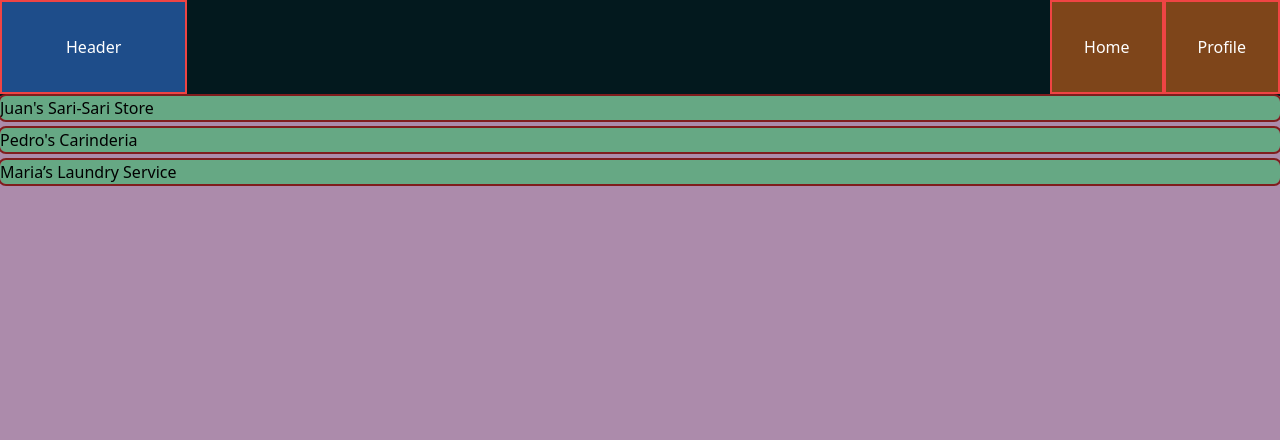
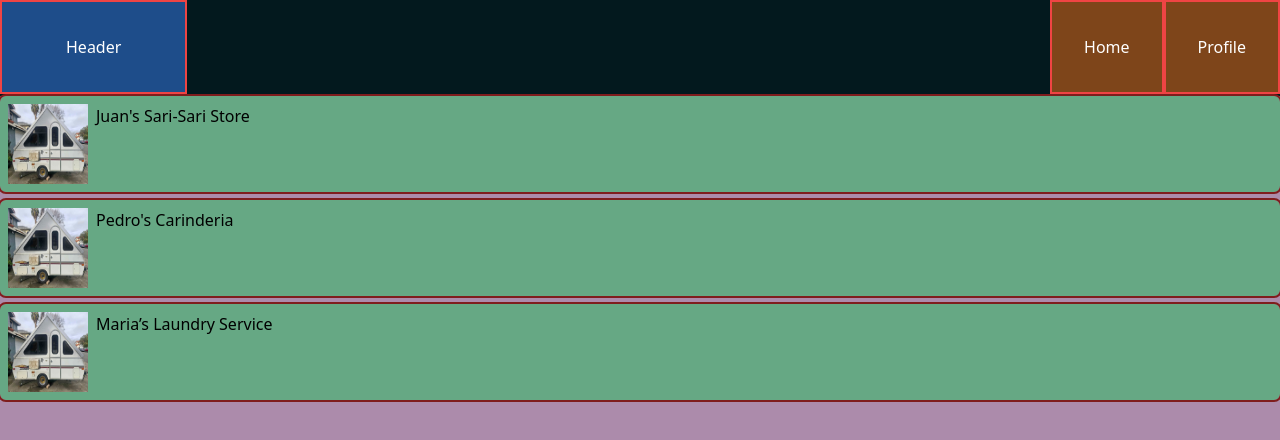
Before and after one commit to JJPSeno/cbc-site, a Nuxt app: page / in a window 1280 px wide. Shown: the top 440 px of the page. Built offline with nearby package versions, Linux system fonts and the light colour scheme.

Commit message:
Added test image; Updated business list

```diff
--- a/pages/index.vue
+++ b/pages/index.vue
@@ -7,11 +7,22 @@
       class="flex flex-col gap-2 h-dvh w-full bg-slate-500/50"
     >
       <li
-        class="w-full rounded-md outline outline-2 outline-red-900 bg-green-500/50"
+        class="w-full h-24 rounded-md p-2 outline outline-2 outline-red-900 bg-green-500/50"
         v-for="bus in businesses"
         :key="bus.id"
       >
-        {{ bus.companyName }}
+        <div
+          class="flex"
+        >
+          <NuxtImg
+            class="h-20 w-20" src="misc/test.jpg" width="40" height="40"
+          />
+          <p
+            class="ml-2"
+          >
+            {{ bus.companyName }}
+          </p>
+        </div>
       </li>
     </ul>
   </div>
```
Also changed, not shown: public/misc/test.jpg (added).
